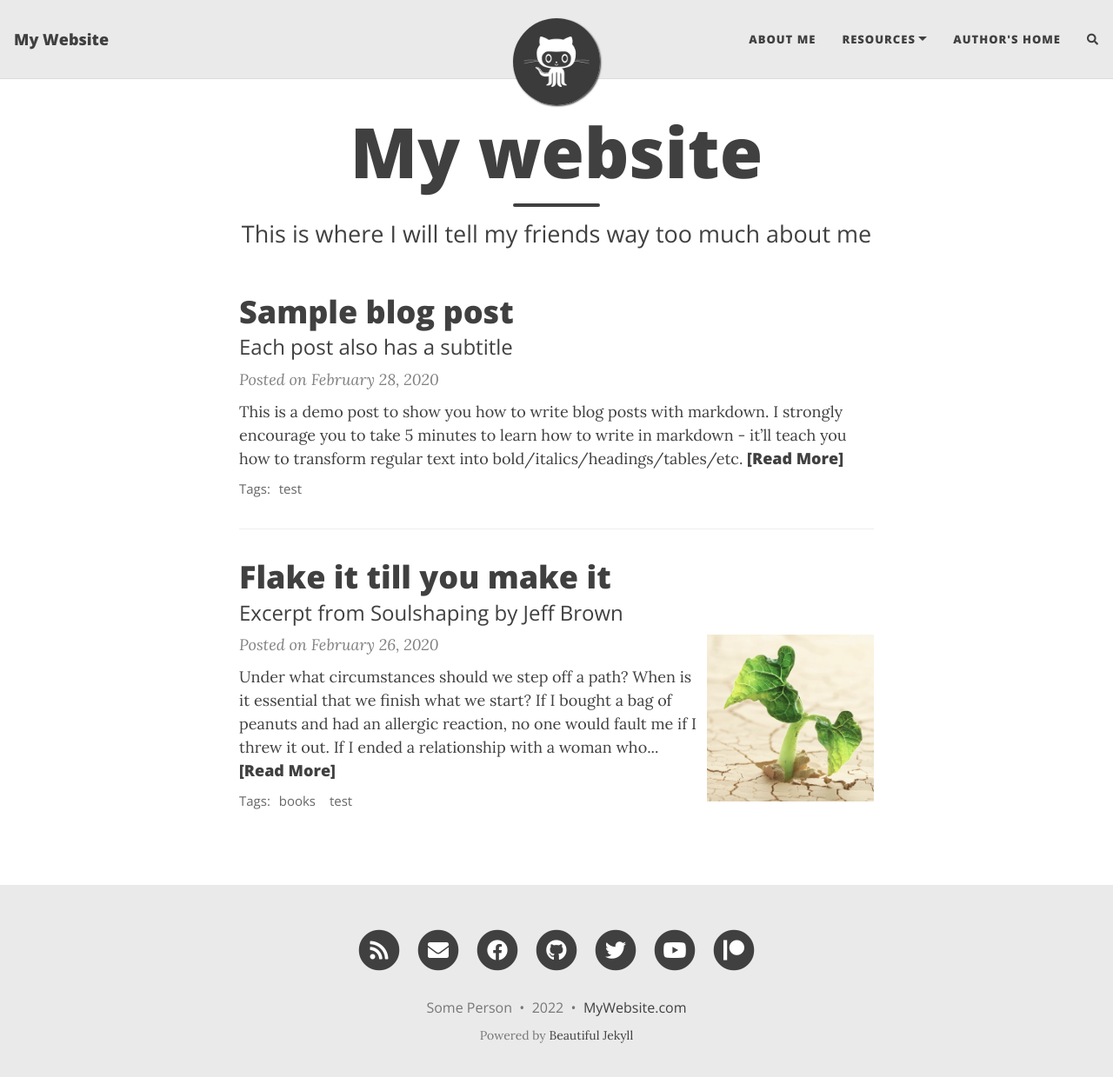
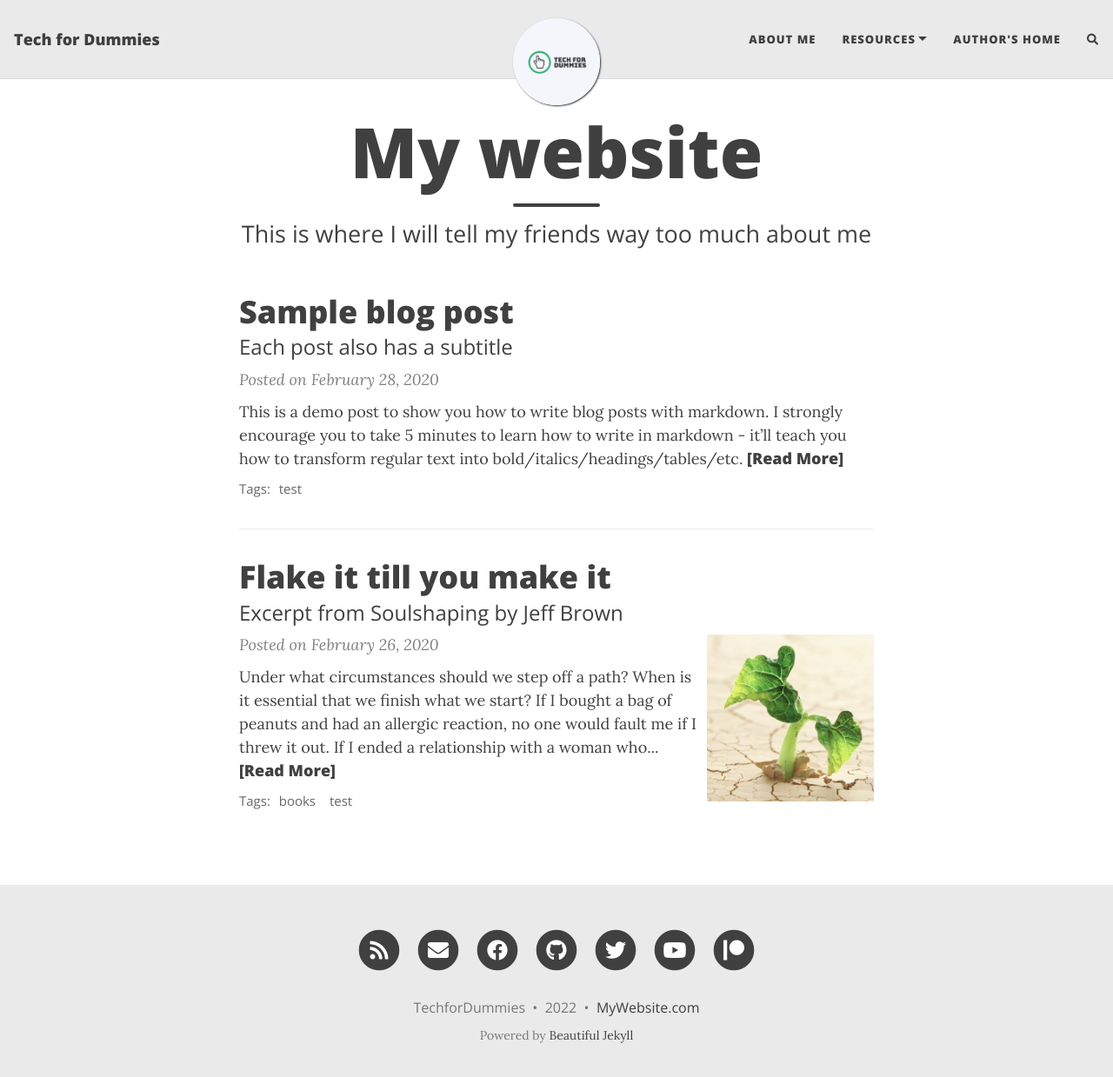
Before and after one commit to hlaingminpaing/techfordummiesmm.github.io, a Jekyll site: the page built from index.html, in a window 1280 px wide and 1252 px high. Shown: the top 1239 px of the window at 87% size. Built offline with Jekyll 4.4.1, drawn with Linux system fonts in a browser that asks for light colours; nearby versions of some CDN libraries; the list of posts is cut into pages by our own code; comment, search, counter and statistics services are not loaded.

Commit message:
Update _config.yml

```diff
--- a/_config.yml
+++ b/_config.yml
@@ -6,10 +6,10 @@
 # --- Required options --- #
 
 # Name of website
-title: My Website
+title: Tech for Dummies
 
 # Your name to show in the footer
-author: Some Person
+author: TechforDummies
 
 # --- List of links in the navigation bar --- #
 
@@ -24,7 +24,7 @@ navbar-links:
 
 # Image to show in the navigation bar - works best with a square image
 # Remove this parameter if you don't want an image in the navbar
-avatar: "/assets/img/avatar-icon.png"
+avatar: "/assets/img/Tech for Dummies (7).png"
 
 # By default, the image is cut into a circle. You can disable this behaviour by setting 'round-avatar: false'
 round-avatar: true
```
